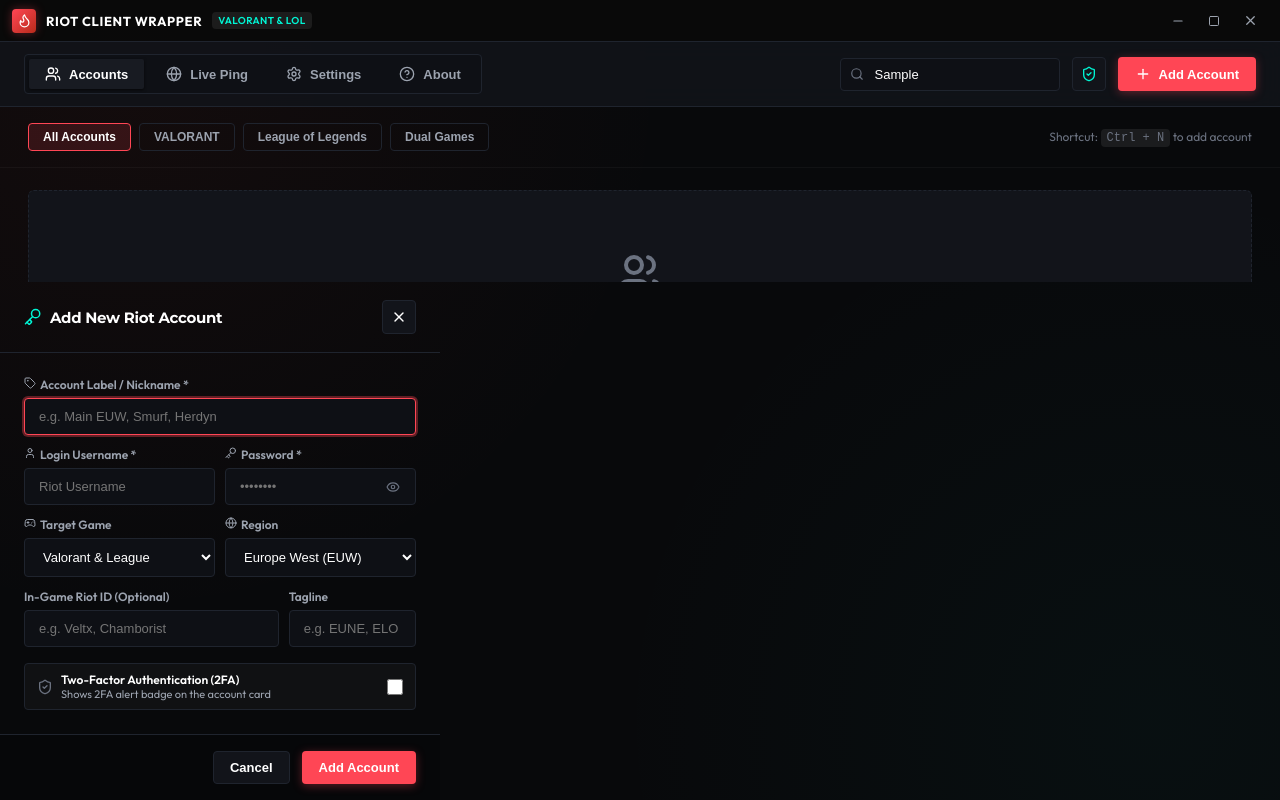
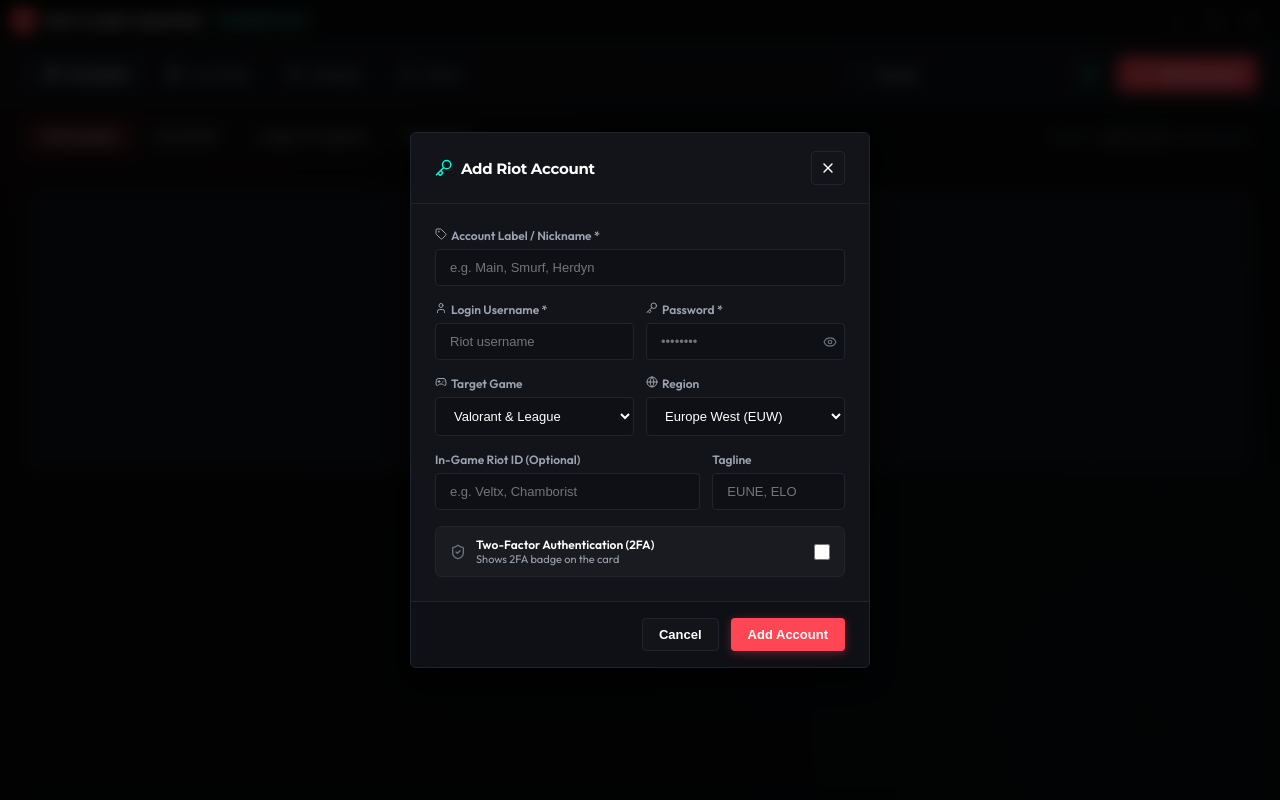
Before and after one commit to 24Quary24/Riot-Account-Switcher, a React (Vite) app: page / in a window 1280 px wide. Both pictures are taken after typing "Sample" into the empty fields and a click on the button "Add Account". Built offline with nearby package versions, Linux system fonts and the light colour scheme.

Commit message:
fix: correct modal CSS classes so inputs are clickable and typeable

```diff
--- a/src/components/AddEditAccountModal.tsx
+++ b/src/components/AddEditAccountModal.tsx
@@ -40,6 +40,7 @@
   const [errorMsg, setErrorMsg] = useState('');
 
   useEffect(() => {
+    if (!isOpen) return;
     if (editingAccount) {
       setLabel(editingAccount.label);
       setUsername(editingAccount.username);
@@ -60,28 +61,19 @@
       setHas2fa(false);
     }
     setErrorMsg('');
+    setShowPassword(false);
   }, [editingAccount, isOpen]);
 
   if (!isOpen) return null;
 
   const handleSubmit = async (e: React.FormEvent) => {
     e.preventDefault();
-    if (!label.trim()) {
-      setErrorMsg('Account label is required');
-      return;
-    }
-    if (!username.trim()) {
-      setErrorMsg('Username is required');
-      return;
-    }
-    if (!editingAccount && !password.trim()) {
-      setErrorMsg('Password is required for new accounts');
-      return;
-    }
+    if (!label.trim()) { setErrorMsg('Account label is required'); return; }
+    if (!username.trim()) { setErrorMsg('Username is required'); return; }
+    if (!editingAccount && !password.trim()) { setErrorMsg('Password is required for new accounts'); return; }
 
     setIsSubmitting(true);
     setErrorMsg('');
-
     try {
       const accountData: RiotAccount = {
         id: editingAccount ? editingAccount.id : `acc-${Date.now()}`,
@@ -94,8 +86,7 @@
         has2fa,
         createdAt: editingAccount ? editingAccount.createdAt : new Date().toISOString(),
       };
-
-      await onSave(accountData, password.trim() ? password.trim() : undefined);
+      await onSave(accountData, password.trim() || undefined);
       onClose();
     } catch (err: any) {
       setErrorMsg(err.message || 'Failed to save account');
@@ -105,75 +96,57 @@
   };
 
   return (
-    <div className="modal-backdrop" onClick={onClose}>
-      <div className="modal-box" onClick={(e) => e.stopPropagation()} style={{ maxWidth: '440px' }}>
+    <div
+      className="modal-overlay"
+      onMouseDown={(e) => { if (e.target === e.currentTarget) onClose(); }}
+    >
+      <div className="modal-content" style={{ maxWidth: '460px' }}>
         <div className="modal-header">
           <div style={{ display: 'flex', alignItems: 'center', gap: '8px' }}>
             <Key size={18} color="var(--riot-teal)" />
             <h2 style={{ fontSize: '15px', fontWeight: 700, color: '#FFF' }}>
-              {editingAccount ? 'Edit Riot Account' : 'Add New Riot Account'}
+              {editingAccount ? 'Edit Account' : 'Add Riot Account'}
             </h2>
           </div>
-          <button className="btn btn-secondary btn-icon btn-sm" onClick={onClose}>
+          <button type="button" className="btn btn-secondary btn-icon btn-sm" onClick={onClose}>
             <X size={16} />
           </button>
         </div>
 
         <form onSubmit={handleSubmit}>
-          <div className="modal-body" style={{ display: 'flex', flexDirection: 'column', gap: '12px' }}>
+          <div className="modal-body">
             {errorMsg && (
-              <div
-                style={{
-                  padding: '8px 12px',
-                  background: 'rgba(235, 0, 41, 0.12)',
-                  border: '1px solid var(--riot-red)',
-                  borderRadius: '4px',
-                  color: '#FF6B7A',
-                  fontSize: '12px',
-                }}
-              >
+              <div style={{ padding: '8px 12px', background: 'rgba(235,0,41,0.12)', border: '1px solid var(--riot-red)', borderRadius: '4px', color: '#FF6B7A', fontSize: '12px' }}>
                 {errorMsg}
               </div>
             )}
 
-            {/* Account Label */}
-            <div className="form-group" style={{ marginBottom: 0 }}>
-              <label className="form-label">
-                <Tag size={12} style={{ display: 'inline', marginRight: '4px' }} />
-                Account Label / Nickname *
-              </label>
+            {/* Label */}
+            <div className="form-group">
+              <label className="form-label"><Tag size={12} style={{ display: 'inline', marginRight: '4px' }} />Account Label / Nickname *</label>
               <input
                 type="text"
                 className="form-input"
-                placeholder="e.g. Main EUW, Smurf, Herdyn"
+                placeholder="e.g. Main, Smurf, Herdyn"
                 value={label}
                 onChange={(e) => setLabel(e.target.value)}
-                autoFocus
               />
             </div>
 
-            {/* Username & Password */}
-            <div style={{ display: 'grid', gridTemplateColumns: '1fr 1fr', gap: '10px' }}>
-              <div className="form-group" style={{ marginBottom: 0 }}>
-                <label className="form-label">
-                  <User size={12} style={{ display: 'inline', marginRight: '4px' }} />
-                  Login Username *
-                </label>
+            {/* Username + Password */}
+            <div style={{ display: 'grid', gridTemplateColumns: '1fr 1fr', gap: '12px' }}>
+              <div className="form-group">
+                <label className="form-label"><User size={12} style={{ display: 'inline', marginRight: '4px' }} />Login Username *</label>
                 <input
                   type="text"
                   className="form-input"
-                  placeholder="Riot Username"
+                  placeholder="Riot username"
                   value={username}
                   onChange={(e) => setUsername(e.target.value)}
-                  disabled={!!editingAccount}
                 />
               </div>
-
-              <div className="form-group" style={{ marginBottom: 0 }}>
-                <label className="form-label">
-                  <Key size={12} style={{ display: 'inline', marginRight: '4px' }} />
-                  {editingAccount ? 'Password (blank = keep)' : 'Password *'}
-                </label>
+              <div className="form-group">
+                <label className="form-label"><Key size={12} style={{ display: 'inline', marginRight: '4px' }} />{editingAccount ? 'Password (blank = keep)' : 'Password *'}</label>
                 <div style={{ position: 'relative' }}>
                   <input
                     type={showPassword ? 'text' : 'password'}
@@ -181,21 +154,12 @@
                     placeholder="••••••••"
                     value={password}
                     onChange={(e) => setPassword(e.target.value)}
-                    style={{ paddingRight: '36px' }}
+                    style={{ paddingRight: '38px' }}
                   />
                   <button
                     type="button"
-                    className="btn btn-icon"
                     onClick={() => setShowPassword(!showPassword)}
-                    style={{
-                      position: 'absolute',
-                      right: '6px',
-                      top: '50%',
-                      transform: 'translateY(-50%)',
-                      background: 'transparent',
-                      border: 'none',
-                      color: 'var(--text-dim)',
-                    }}
+                    style={{ position: 'absolute', right: '8px', top: '50%', transform: 'translateY(-50%)', background: 'transparent', border: 'none', color: 'var(--text-dim)', cursor: 'pointer', display: 'flex', alignItems: 'center' }}
                   >
                     {showPassword ? <EyeOff size={14} /> : <Eye size={14} />}
                   </button>
@@ -203,46 +167,29 @@
               </div>
             </div>
 
-            {/* Game Target & Region */}
-            <div style={{ display: 'grid', gridTemplateColumns: '1fr 1fr', gap: '10px' }}>
-              <div className="form-group" style={{ marginBottom: 0 }}>
-                <label className="form-label">
-                  <Gamepad2 size={12} style={{ display: 'inline', marginRight: '4px' }} />
-                  Target Game
-                </label>
-                <select
-                  className="form-input"
-                  value={games}
-                  onChange={(e) => setGames(e.target.value as GameType)}
-                >
+            {/* Game + Region */}
+            <div style={{ display: 'grid', gridTemplateColumns: '1fr 1fr', gap: '12px' }}>
+              <div className="form-group">
+                <label className="form-label"><Gamepad2 size={12} style={{ display: 'inline', marginRight: '4px' }} />Target Game</label>
+                <select className="form-input" value={games} onChange={(e) => setGames(e.target.value as GameType)}>
                   <option value="both">Valorant & League</option>
                   <option value="valorant">VALORANT Only</option>
                   <option value="league">League of Legends Only</option>
                 </select>
               </div>
-
-              <div className="form-group" style={{ marginBottom: 0 }}>
-                <label className="form-label">
-                  <Globe size={12} style={{ display: 'inline', marginRight: '4px' }} />
-                  Region
-                </label>
-                <select
-                  className="form-input"
-                  value={region}
-                  onChange={(e) => setRegion(e.target.value as Region)}
-                >
+              <div className="form-group">
+                <label className="form-label"><Globe size={12} style={{ display: 'inline', marginRight: '4px' }} />Region</label>
+                <select className="form-input" value={region} onChange={(e) => setRegion(e.target.value as Region)}>
                   {REGIONS.map((r) => (
-                    <option key={r.value} value={r.value}>
-                      {r.label}
-                    </option>
+                    <option key={r.value} value={r.value}>{r.label}</option>
                   ))}
                 </select>
               </div>
             </div>
 
-            {/* Optional Riot ID & Tagline */}
-            <div style={{ display: 'grid', gridTemplateColumns: '2fr 1fr', gap: '10px' }}>
-              <div className="form-group" style={{ marginBottom: 0 }}>
+            {/* Riot ID (optional) */}
+            <div style={{ display: 'grid', gridTemplateColumns: '2fr 1fr', gap: '12px' }}>
+              <div className="form-group">
                 <label className="form-label">In-Game Riot ID (Optional)</label>
                 <input
                   type="text"
@@ -252,41 +199,25 @@
                   onChange={(e) => setRiotId(e.target.value)}
                 />
               </div>
-
-              <div className="form-group" style={{ marginBottom: 0 }}>
+              <div className="form-group">
                 <label className="form-label">Tagline</label>
                 <input
                   type="text"
                   className="form-input"
-                  placeholder="e.g. EUNE, ELO"
+                  placeholder="EUNE, ELO"
                   value={tagline}
                   onChange={(e) => setTagline(e.target.value.replace(/^#/, ''))}
                 />
               </div>
             </div>
 
-            {/* 2FA Indicator Toggle */}
-            <div
-              style={{
-                marginTop: '4px',
-                padding: '8px 12px',
-                background: 'rgba(255, 255, 255, 0.03)',
-                border: '1px solid var(--border-subtle)',
-                borderRadius: '4px',
-                display: 'flex',
-                alignItems: 'center',
-                justifyContent: 'space-between',
-              }}
-            >
-              <div style={{ display: 'flex', alignItems: 'center', gap: '8px' }}>
+            {/* 2FA toggle */}
+            <div style={{ padding: '10px 14px', background: 'rgba(255,255,255,0.03)', border: '1px solid var(--border-subtle)', borderRadius: '6px', display: 'flex', alignItems: 'center', justifyContent: 'space-between' }}>
+              <div style={{ display: 'flex', alignItems: 'center', gap: '10px' }}>
                 <ShieldCheck size={16} color={has2fa ? 'var(--riot-teal)' : 'var(--text-dim)'} />
                 <div>
-                  <div style={{ fontSize: '12px', fontWeight: 600, color: '#FFF' }}>
-                    Two-Factor Authentication (2FA)
-                  </div>
-                  <div style={{ fontSize: '11px', color: 'var(--text-muted)' }}>
-                    Shows 2FA alert badge on the account card
-                  </div>
+                  <div style={{ fontSize: '12px', fontWeight: 600, color: '#FFF' }}>Two-Factor Authentication (2FA)</div>
+                  <div style={{ fontSize: '11px', color: 'var(--text-muted)' }}>Shows 2FA badge on the card</div>
                 </div>
               </div>
               <input
@@ -299,9 +230,7 @@
           </div>
 
           <div className="modal-footer">
-            <button type="button" className="btn btn-secondary" onClick={onClose} disabled={isSubmitting}>
-              Cancel
-            </button>
+            <button type="button" className="btn btn-secondary" onClick={onClose} disabled={isSubmitting}>Cancel</button>
             <button type="submit" className="btn btn-primary" disabled={isSubmitting}>
               {isSubmitting ? 'Saving...' : editingAccount ? 'Save Changes' : 'Add Account'}
             </button>
```
